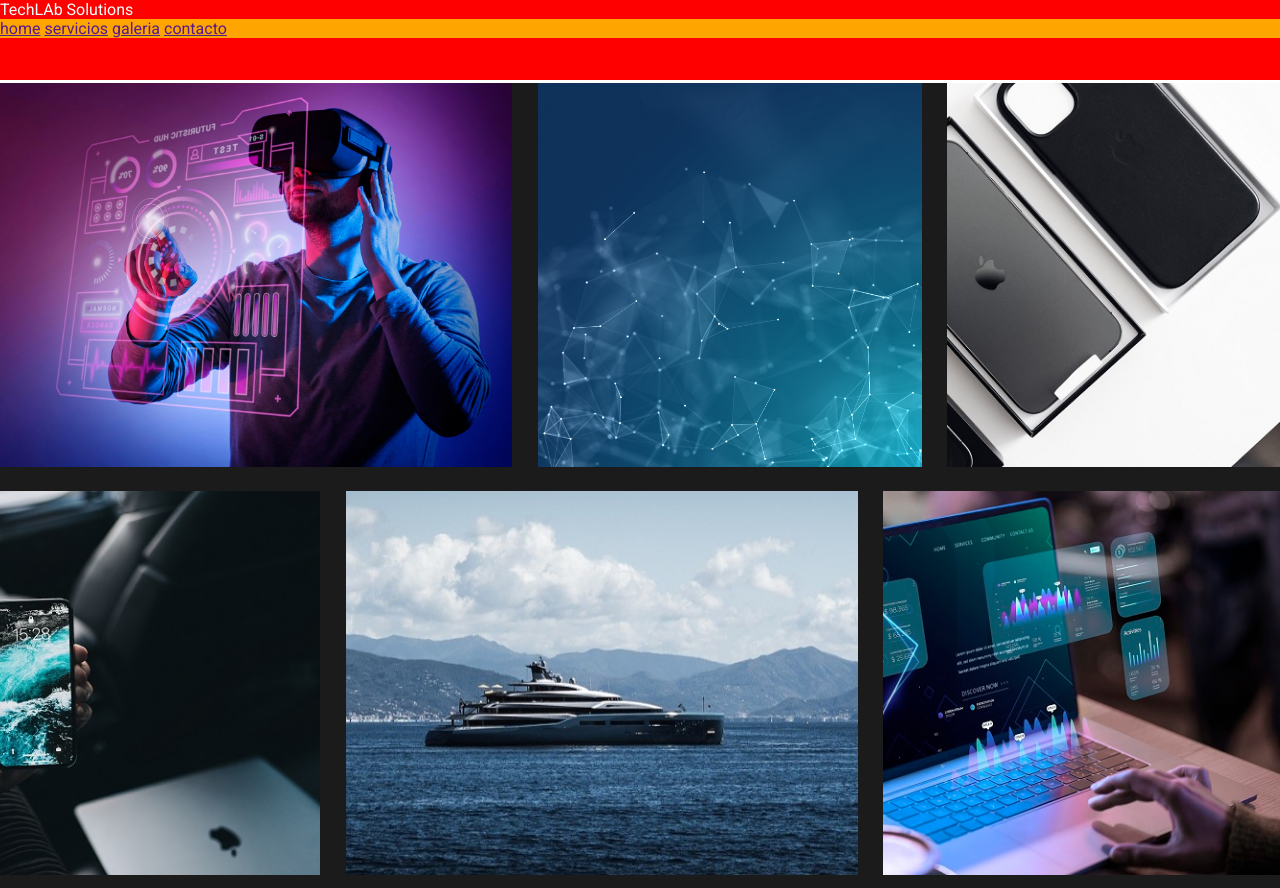
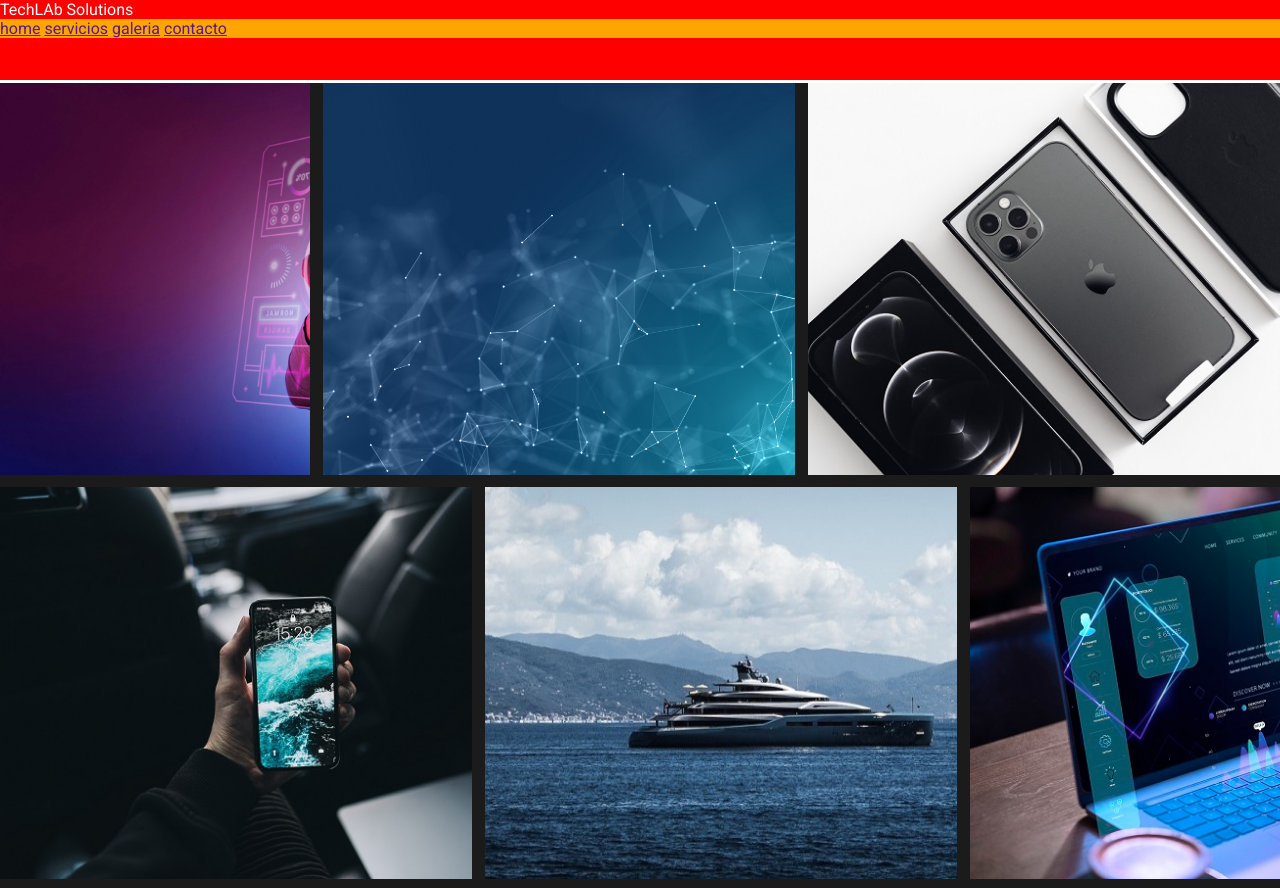
Before and after one commit to DarioColetto/prog_III, a plain HTML site: page TP1/galeria.html in a window 1280 px wide. Shown: the top 888 px of the page. Drawn offline with Linux system fonts and the light colour scheme.

Commit message:
galeria en grid

```diff
--- a/TP1/css/galeria.css
+++ b/TP1/css/galeria.css
@@ -5,50 +5,44 @@ main{
   height: 150vh
 }
 
-.container {
-  display: flex;
-  flex-direction: row;
-  gap: 2%;
-  flex-wrap: wrap;
+.container {  display: grid;
+  grid-template-columns: 1fr 1fr 1fr 1fr 1fr 1fr 1fr 1fr;
+  grid-template-rows: 1fr 1fr 1fr;
+  gap: 1% 1%;
+  grid-auto-flow: row;
+  grid-template-areas:
+    "one one two two two three three three"
+    "four four four five five five six six"
+    "sev sev eigth eigth eigth nine nine nine";
 }
 
-.item{
-  background: plum;
+.container > *{
+  background: palegreen;
   overflow: hidden;
-position: relative;
+}
+
+.one { grid-area: one; }
+
+.two { grid-area: two; }
+
+.three { grid-area: three; }
+
+.four { grid-area: four; }
+
+.five { grid-area: five; }
+
+.six { grid-area: six; }
+
+.sev { grid-area: sev; }
+
+.eigth { grid-area: eigth; }
+
+.nine { grid-area: nine; }
 
 
-}
-
-.item:nth-child(1),
-.item:nth-child(5),
-.item:nth-child(7) {
-  height: 32%;
-  width: 40%;
-}
-
-.item:nth-child(2),
-.item:nth-child(8) {
-  height: 32%;
-  width: 30%;
-}
-
-.item:nth-child(3),
-.item:nth-child(6),
-.item:nth-child(9) {
-  height: 32%;
-  flex-grow: 1;
-}
-
-.item:nth-child(4) {
-  height: 32%;
-  width: 25%;
-}
 
   img{
-    width: auto;
     height: 100%;
-    position: absolute;
-    right: 0%;
-    margin: auto;
+
+
   }
--- a/TP1/galeria.html
+++ b/TP1/galeria.html
@@ -20,33 +20,40 @@
     <main class="container">
 
 
-            <div class="item">
-                <img src="img/galeria/1.jpg" alt="">
-            </div>
-            <div class="item">
+
+         <div class="one">
+            <img src="img/galeria/1.jpg" alt="">
+         </div>
+            <div class="two">
                 <img src="img/galeria/2.jpg" alt="">
             </div>
-            <div class="item">
+            <div class="three">
                 <img src="img/galeria/3.jpg" alt="">
             </div>
-            <div class="item">
+            <div class="four">
                 <img src="img/galeria/4.jpg" alt="">
             </div>
-            <div class="item">
+            <div class="five">
                 <img src="img/galeria/5.jpg" alt="">
             </div>
-            <div class="item">
+            <div class="six">
                 <img src="img/galeria/6.jpg" alt="">
             </div>
-            <div class="item">
+            <div class="sev">
                 <img src="img/galeria/7.jpg" alt="">
             </div>
-            <div class="item">
+            <div class="eigth">
                 <img src="img/galeria/8.jpg" alt="">
             </div>
-            <div class="item">
+            <div class="nine">
                 <img src="img/galeria/9.jpg" alt="">
             </div>
+
+
+
+
+
+
     </main>
     <footer>
         <div class="social">
```
